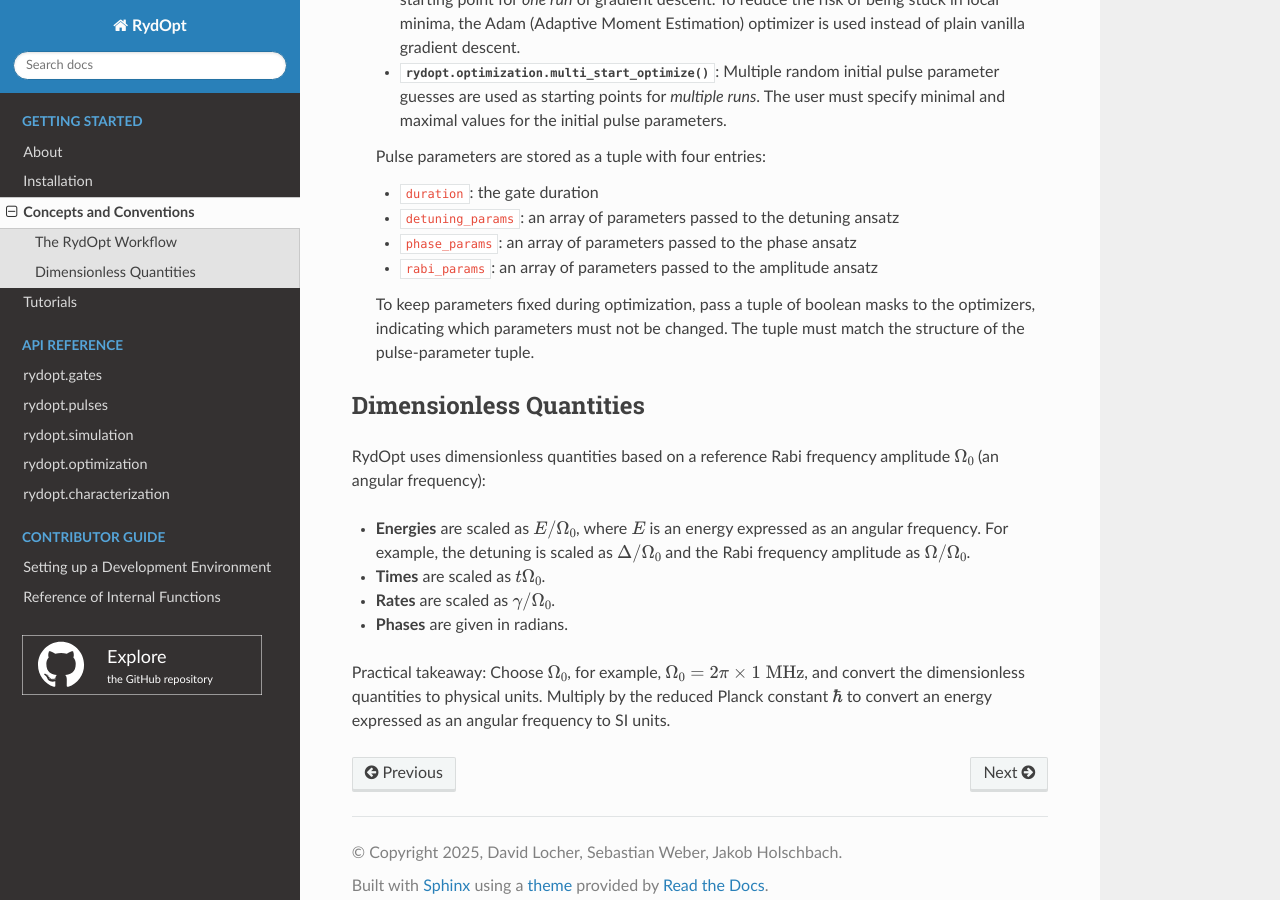
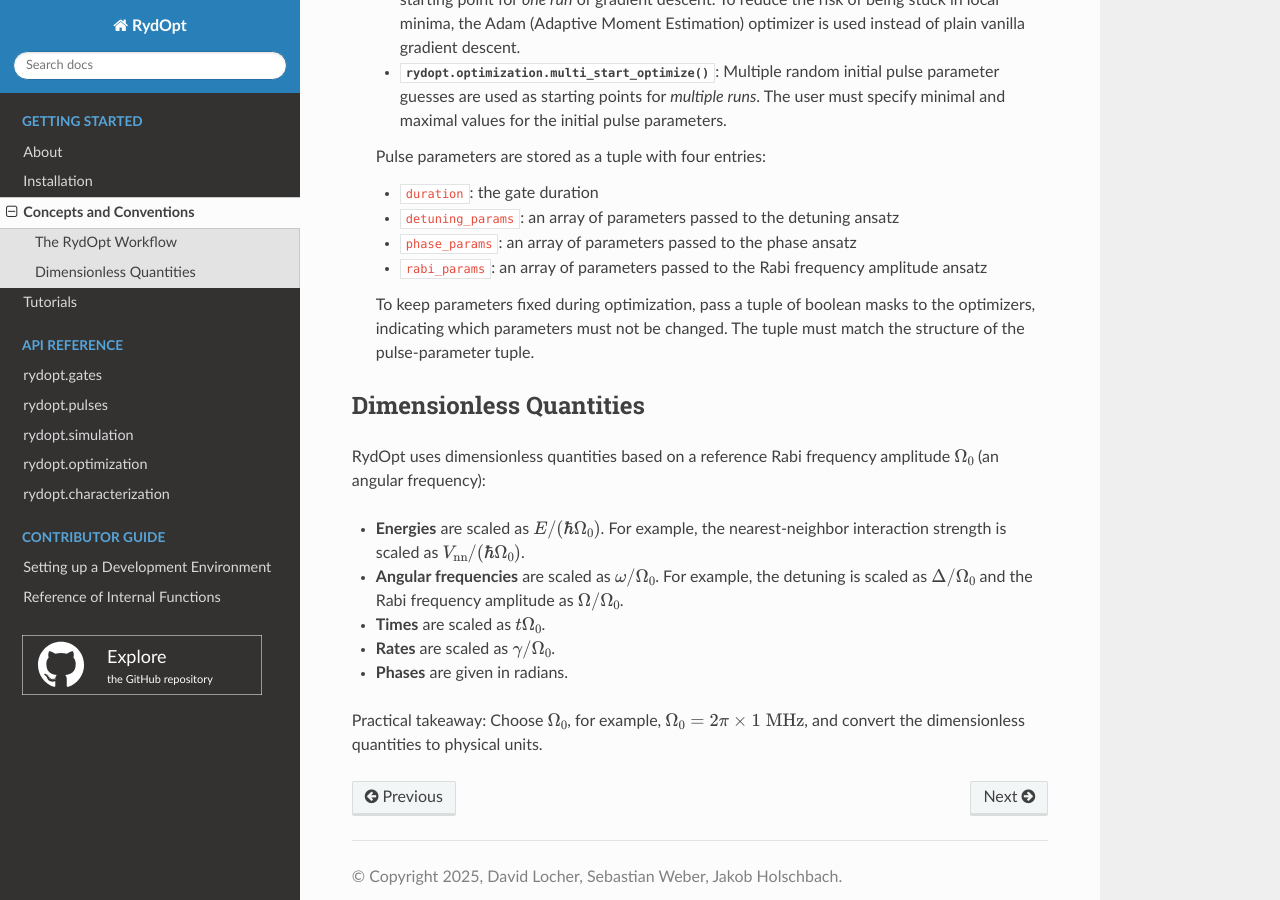
Before and after one commit to dflocher/rydopt, a Sphinx documentation site: the page built from docs/concepts.rst, in a window 1280 px wide and 900 px high, scrolled down 579 px. Built offline with Sphinx 7.4.7 and the Read the Docs theme 3.1.0, drawn with Linux system fonts in a browser that asks for light colours.

Commit message:
Improve documentation

```diff
--- a/docs/concepts.rst
+++ b/docs/concepts.rst
@@ -23,7 +23,7 @@ At a high level, every optimization consists of the same three steps.
    * ``duration``: the gate duration
    * ``detuning_params``: an array of parameters passed to the detuning ansatz
    * ``phase_params``: an array of parameters passed to the phase ansatz
-   * ``rabi_params``: an array of parameters passed to the amplitude ansatz
+   * ``rabi_params``: an array of parameters passed to the Rabi frequency amplitude ansatz
 
    To keep parameters fixed during optimization, pass a tuple of boolean masks to the optimizers, indicating which parameters must not be changed. The tuple must match the structure of the pulse-parameter tuple.
 
@@ -33,7 +33,9 @@ Dimensionless Quantities
 
 RydOpt uses dimensionless quantities based on a reference Rabi frequency amplitude :math:`\Omega_0` (an angular frequency):
 
-* **Energies** are scaled as :math:`E / \Omega_0`, where :math:`E` is an energy expressed as an angular frequency. For example, the detuning is scaled as :math:`\Delta / \Omega_0` and the Rabi frequency amplitude as :math:`\Omega / \Omega_0`.
+* **Energies** are scaled as :math:`E / (\hbar \Omega_0)`. For example, the nearest-neighbor interaction strength is scaled as :math:`V_\text{nn} / (\hbar \Omega_0)`.
+
+* **Angular frequencies** are scaled as :math:`\omega / \Omega_0`. For example, the detuning is scaled as :math:`\Delta / \Omega_0` and the Rabi frequency amplitude as :math:`\Omega / \Omega_0`.
 
 * **Times** are scaled as :math:`t \Omega_0`.
 
@@ -41,4 +43,4 @@ RydOpt uses dimensionless quantities based on a reference Rabi frequency amplitu
 
 * **Phases** are given in radians.
 
-Practical takeaway: Choose :math:`\Omega_0`, for example, :math:`\Omega_0 = 2\pi \times 1\;\text{MHz}`, and convert the dimensionless quantities to physical units. Multiply by the reduced Planck constant :math:`\hbar` to convert an energy expressed as an angular frequency to SI units.
+Practical takeaway: Choose :math:`\Omega_0`, for example, :math:`\Omega_0 = 2\pi \times 1\;\text{MHz}`, and convert the dimensionless quantities to physical units.
```
Also changed, not shown: docs/examples/multi_start_optimization.ipynb, docs/examples/smooth.ipynb.
